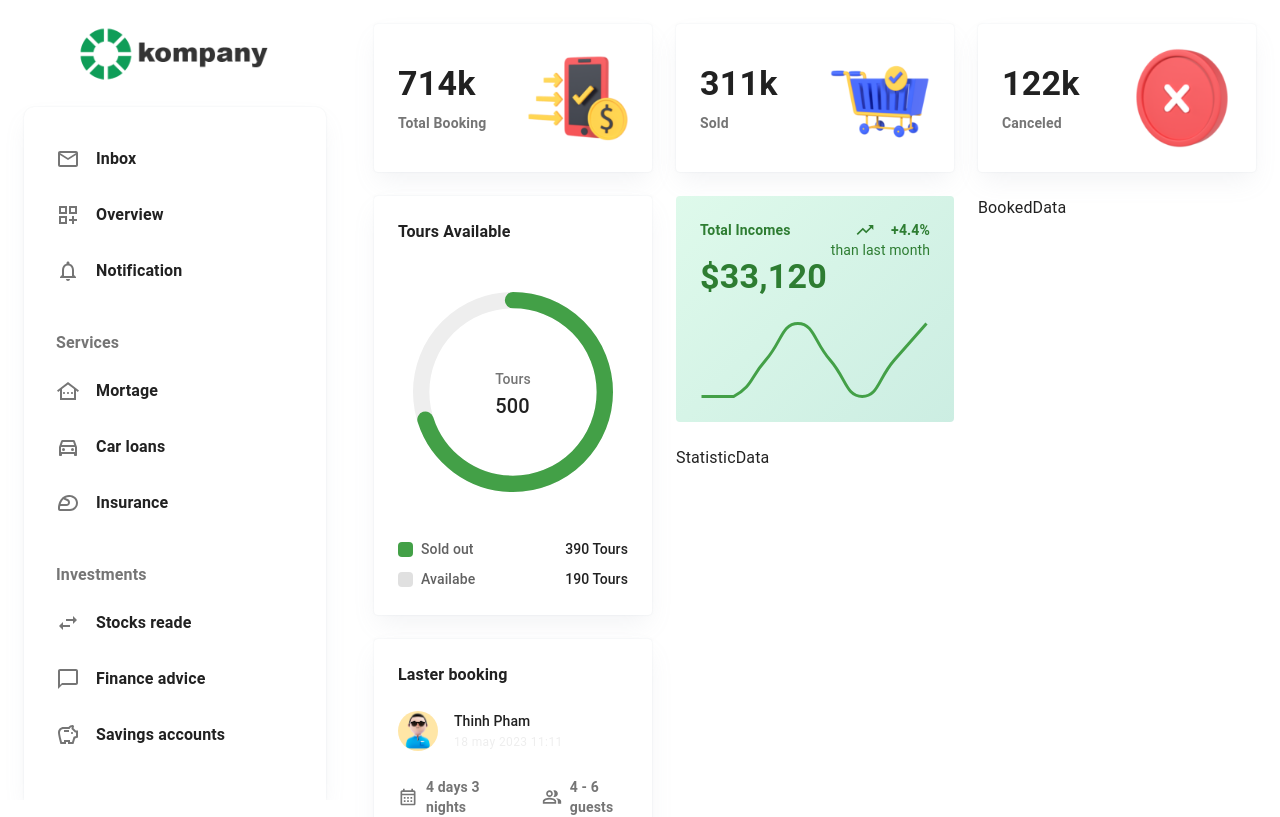
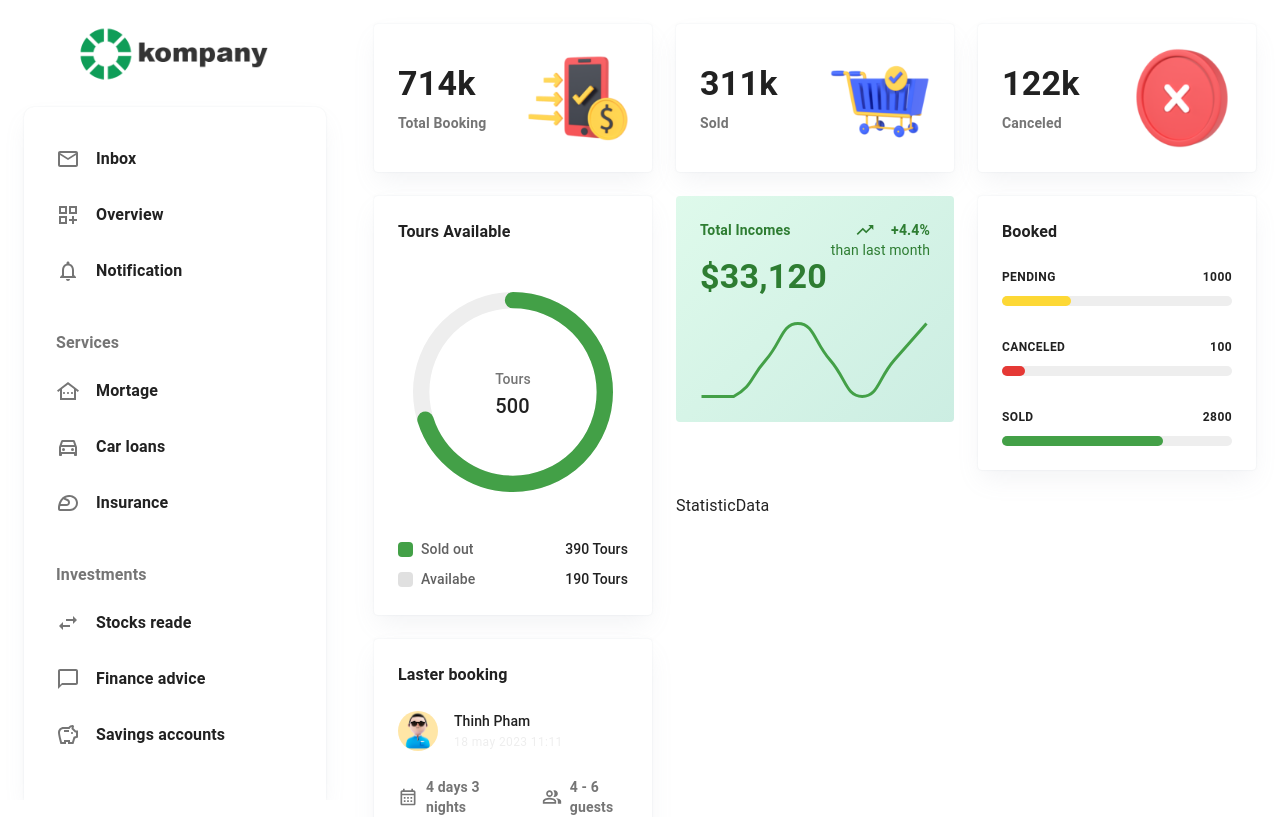
Before and after one commit to thinhpv01/react-animated-admin, a React (Create React App) app: page /dashboard in a window 1280 px wide. Shown: the top 817 px of the page. Built offline with nearby package versions, Linux system fonts and the light colour scheme.

Commit message:
✔ Boxed Data

```diff
--- a/src/components/common/BookedData.jsx
+++ b/src/components/common/BookedData.jsx
@@ -1,7 +1,68 @@
+import {
+  Box,
+  LinearProgress,
+  Stack,
+  Typography,
+  colors,
+  linearProgressClasses,
+} from "@mui/material";
 import React from "react";
+import MPaper from "./MPaper";
 
+const bookedData = [
+  {
+    title: "PENDING",
+    value: 1000,
+    percent: 30,
+    color: colors.yellow[600],
+  },
+  {
+    title: "CANCELED",
+    value: 100,
+    percent: 10,
+    color: colors.red[600],
+  },
+  {
+    title: "SOLD",
+    value: 2800,
+    percent: 70,
+    color: colors.green[600],
+  },
+];
 const BookedData = () => {
-  return <div>BookedData</div>;
+  return (
+    <MPaper title="Booked" fullHeight>
+      <Stack spacing={4}>
+        {bookedData.map((data, index) => (
+          <Stack spacing={1} key={index}>
+            <Stack direction="row" justifyContent="space-between">
+              <Typography variant="caption" fontWeight="600">
+                {data.title}
+              </Typography>
+              <Typography variant="caption" fontWeight="600">
+                {data.value}
+              </Typography>
+            </Stack>
+            <Box>
+              <LinearProgress
+                variant="determinate"
+                value={data.percent}
+                sx={{
+                  bgcolor: colors.grey[200],
+                  height: 10,
+                  borderRadius: 5,
+                  [`& .${linearProgressClasses.bar}`]: {
+                    borderRadius: 5,
+                    bgcolor: data.color,
+                  },
+                }}
+              />
+            </Box>
+          </Stack>
+        ))}
+      </Stack>
+    </MPaper>
+  );
 };
 
 export default BookedData;
```
